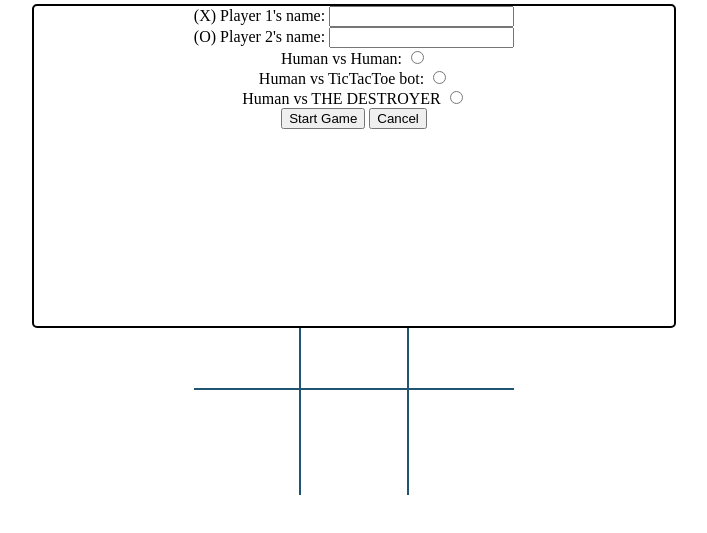
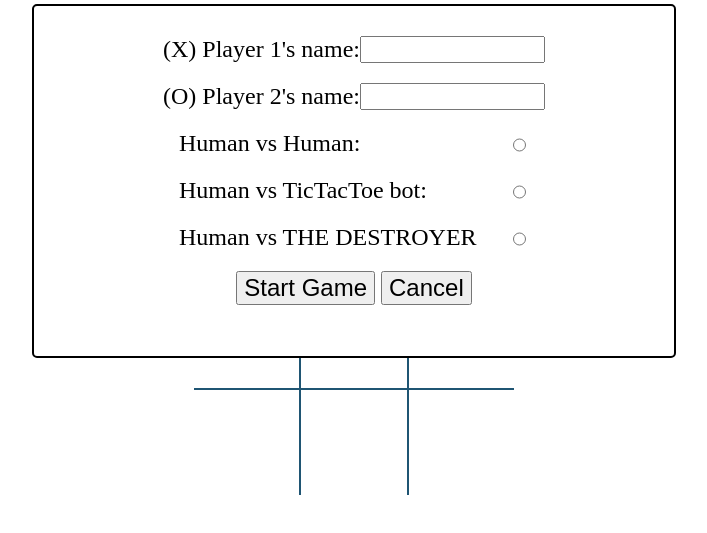
Before and after one commit to Kbouti/ticGame, a plain HTML site: page index.html in a window 1280 px wide. Shown: the part 69-602 px from the top of the page, without its empty margins (294-1001 px from the left). Drawn offline with Linux system fonts and the light colour scheme.

Commit message:
position options menu

```diff
--- a/index.html
+++ b/index.html
@@ -42,15 +42,15 @@
                         <label for="player2" class="inputLabel">(O) Player 2's name:</label>
                         <input type="text" id="player2">
                     </div>
-                    <div class="inputField">
+                    <div class="inputField radioContainer">
                         <label for="1v1" class="radioTitle">Human vs Human:</label>
                         <input type="radio" id="1v1" name="choice" value="0" required>
                     </div>
-                    <div class="inputField">
+                    <div class="inputField radioContainer">
                         <label for="aiEasy" class="radioTitle">Human vs TicTacToe bot:</label>
                         <input type="radio" id="aiEasy" name="choice" value="1" required>
                     </div>
-                    <div class="inputField">
+                    <div class="inputField radioContainer">
                         <label for="aiHard" class="radioTitle">Human vs THE DESTROYER</label>
                         <input type="radio" id="aiHard" name="choice" value="2" required>
                     </div>
--- a/style.css
+++ b/style.css
@@ -59,8 +59,8 @@ body{
     border-radius:5px;
     height:40vh;
     width:50vw;
-    min-width:300px;
-    min-height:250px;
+    min-width:500px;
+    min-height:350px;
     background-color: white;
     position:absolute;
     top:65px;
@@ -70,4 +70,29 @@ body{
 form{
     display:flex;
     flex-direction:column;
+    font-size: 24px;
+    justify-content:center;
+    margin-top:20px;;
 }
+
+.inputField{
+    display:flex;
+    justify-content: center;
+}
+
+
+.radioContainer{
+    width:350px;
+    display:flex;
+    justify-content:space-between;
+    margin-left:auto;
+    margin-right:auto;
+}
+
+form > div {
+    margin:10px;
+}
+
+.formBtn{
+    font-size: 24px;;
+}
```
